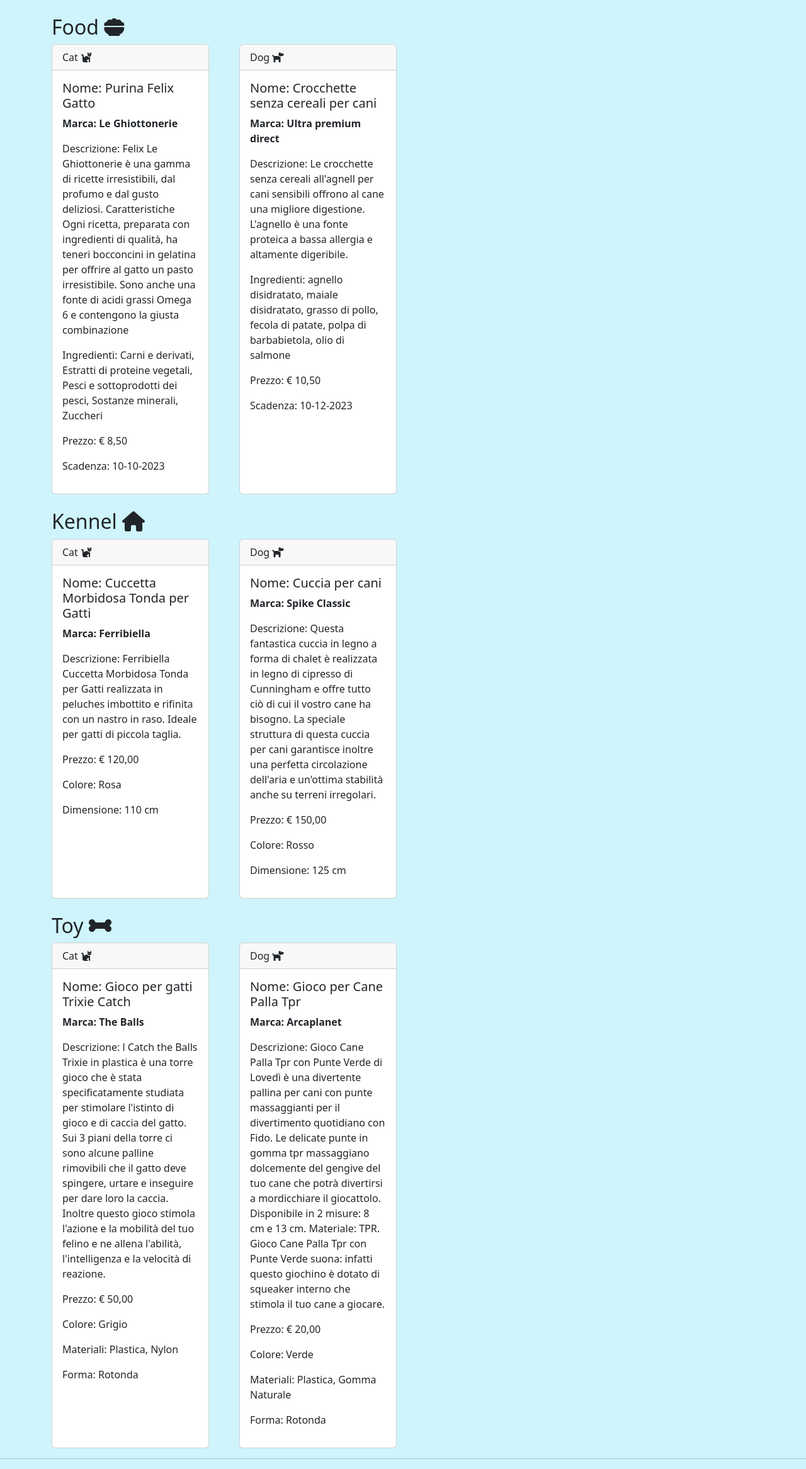
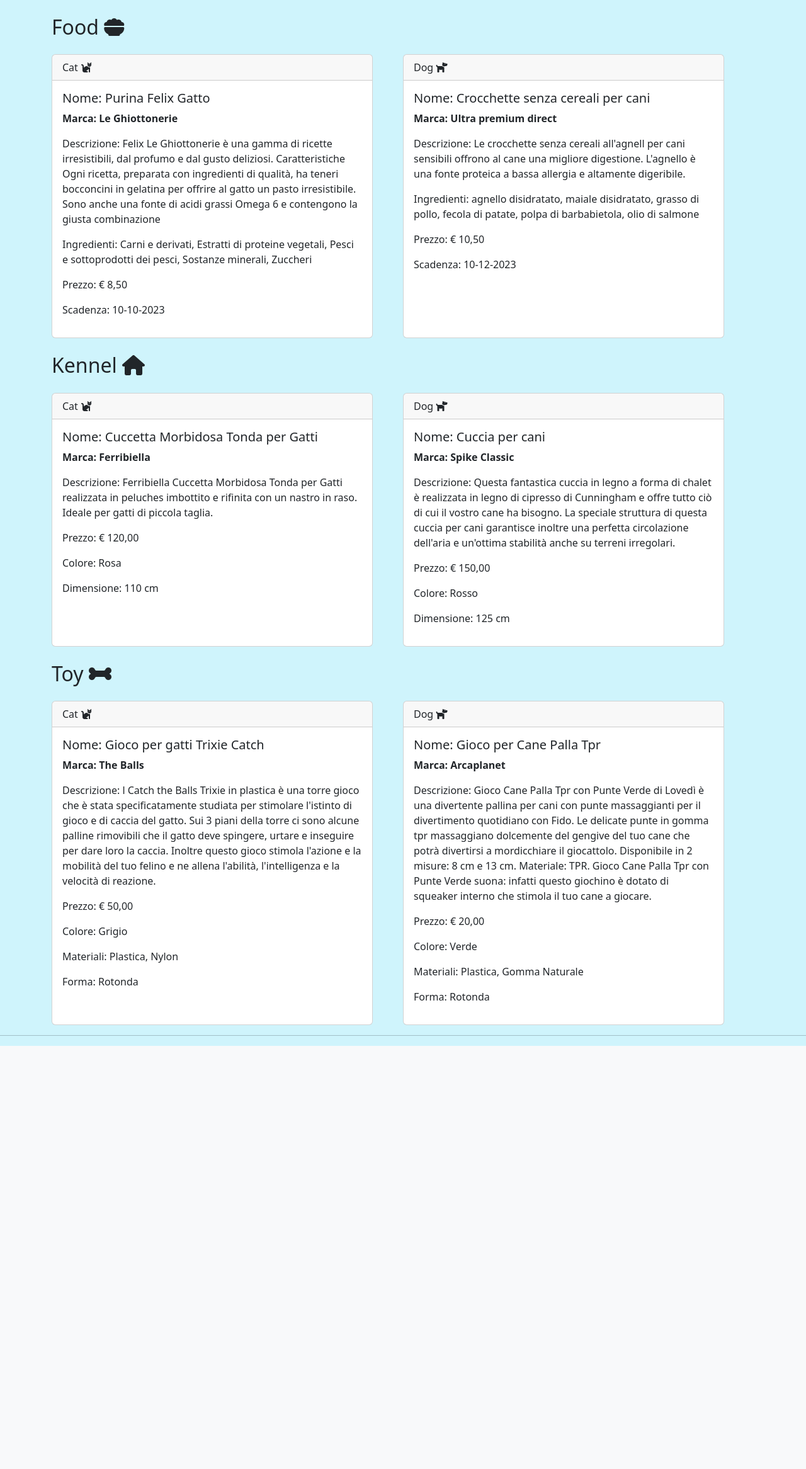
Before and after one commit to KatiaLosignore/php-oop-2, a PHP site: page / in a window 1280 px wide. Shown: the part 68-2401 px from the top of the page at 63% size. After the commit the page ends 1729 px from the top, so only its background shows below. Run offline with PHP 8.4, Linux system fonts and the light colour scheme.

Commit message:
added fix

```diff
--- a/includes/cards/food_card.php
+++ b/includes/cards/food_card.php
@@ -1,5 +1,5 @@
 
-<div class="card me-5" style="width:250px">
+<div class="card me-5" style="width:1000px">
     <div class="card-header">
         <?php echo $product->getCategory()->getLabel() ?>
         <i class="<?php echo $product->getCategory()->getIcon() ?>"></i>
--- a/includes/cards/kennel_card.php
+++ b/includes/cards/kennel_card.php
@@ -1,4 +1,4 @@
-<div class="card me-5" style="width:250px">
+<div class="card me-5" style="width:1000px">
     <div class="card-header">
         <?php echo $product->getCategory()->getLabel() ?>
         <i class="<?php echo $product->getCategory()->getIcon() ?>"></i>
--- a/includes/cards/toy_card.php
+++ b/includes/cards/toy_card.php
@@ -1,4 +1,4 @@
-<div class="card me-5" style="width:250px">
+<div class="card me-5" style="width:1000px">
     <div class="card-header">
         <?php echo $product->getCategory()->getLabel() ?>
         <i class="<?php echo $product->getCategory()->getIcon() ?>"></i>
--- a/index.php
+++ b/index.php
@@ -17,7 +17,7 @@ include_once __DIR__ .'/data/db.php';
         <main>
             <div class="container h-50">
                 <section id="food-products">
-                    <h2 class="mt-4">Food <i class="<?php echo FoodProduct::$icon ?>"></i></h2>
+                    <h2 class="mt-4 mb-4">Food <i class="<?php echo FoodProduct::$icon ?>"></i></h2>
                     <div class="d-flex">
                         <?php foreach($food_products as $product) {
                             include __DIR__ .'/includes/cards/food_card.php';
@@ -26,7 +26,7 @@ include_once __DIR__ .'/data/db.php';
                 </section>
 
                 <section id="kennel-products">
-                    <h2 class="mt-4">Kennel <i class="<?php echo KennelProduct::$icon ?>"></i></h2>
+                    <h2 class="mt-4 mb-4">Kennel <i class="<?php echo KennelProduct::$icon ?>"></i></h2>
                     <div class="d-flex">
                         <?php foreach($kennel_products as $product) {
                             include __DIR__ .'/includes/cards/kennel_card.php';
@@ -36,7 +36,7 @@ include_once __DIR__ .'/data/db.php';
 
 
                 <section id="toy-products">
-                    <h2 class="mt-4">Toy <i class="<?php echo ToyProduct::$icon ?>"></i></h2>
+                    <h2 class="mt-4 mb-4">Toy <i class="<?php echo ToyProduct::$icon ?>"></i></h2>
                     <div class="d-flex">
                         <?php foreach($toy_products as $product) {
                             include __DIR__ .'/includes/cards/toy_card.php';
```
